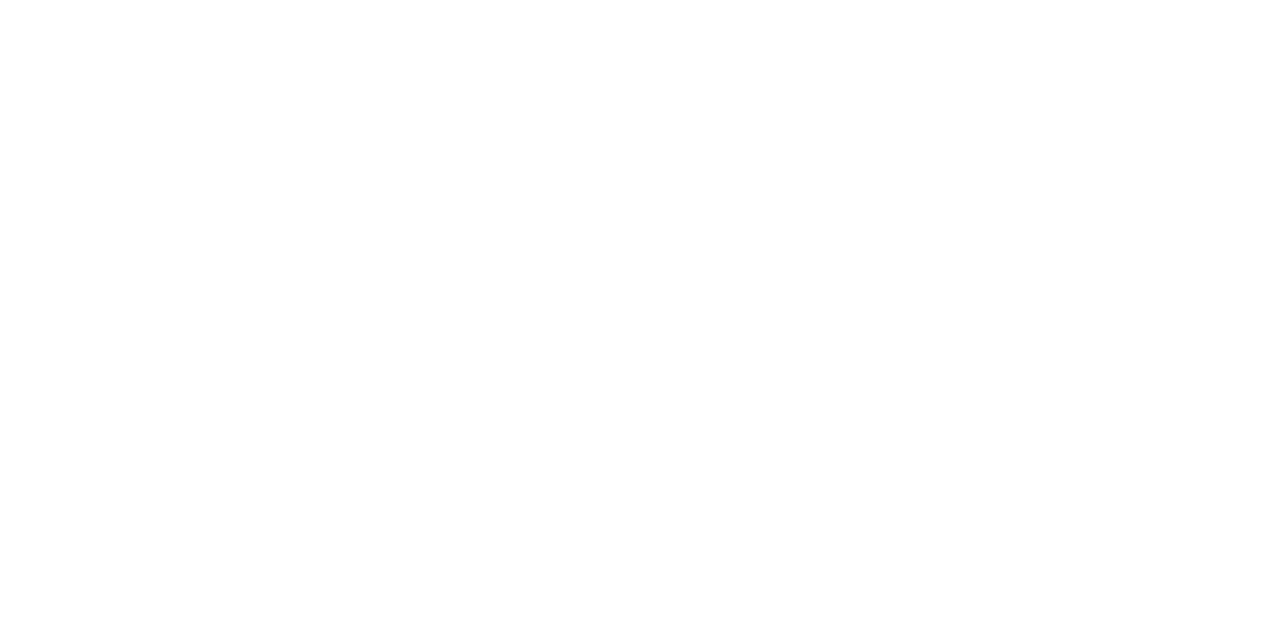
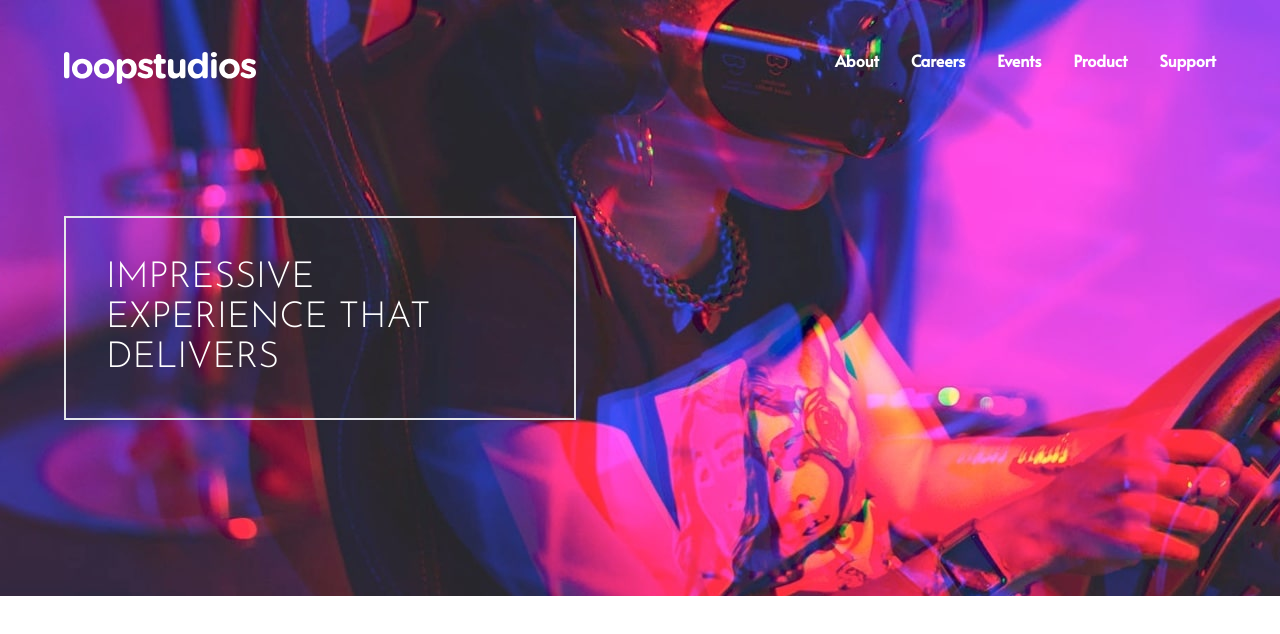
Before and after one commit to ogeeDeveloper/loopstudios, a website: page index.html in a window 1280 px wide. Drawn offline with Linux system fonts and the light colour scheme.

Commit message:
Finished adding and styling the hero section

```diff
--- a/index.html
+++ b/index.html
@@ -11,6 +11,50 @@
     <link href="https://fonts.googleapis.com/css2?family=Alata&family=Josefin+Sans:wght@300&display=swap" rel="stylesheet">
 </head>
 <body>
+    <!-- Hero SSection -->
+    <section id="hero">
+        <!-- Hero Container -->
+        <div class="container max-w-6xl mx-auto px-6 py-12 md:px-0">
+            <!-- Navigation Menu -->
+            <nav>
+                <div class="flex items-center justify-between font-bold text-white">
+                    <!-- Logo -->
+                    <img src="images/logo.svg" alt="logo image">
+                    <!-- Nav Items -->
+                    <div class="hidden h-10 font-alata md:flex md:space-x-8">
+                        <div class="group">
+                            <a href="#">About</a>
+                            <div class="menu-group-hover"></div>
+                        </div>
 
+                        <div class="group">
+                            <a href="#">Careers</a>
+                            <div class="menu-group-hover"></div>
+                        </div>
+
+                        <div class="group">
+                            <a href="#">Events</a>
+                            <div class="menu-group-hover"></div>
+                        </div>
+
+                        <div class="group">
+                            <a href="#">Product</a>
+                            <div class="menu-group-hover"></div>
+                        </div>
+
+                        <div class="group">
+                            <a href="#">Support</a>
+                            <div class="menu-group-hover"></div>
+                        </div>
+                    </div>
+                </div>
+                <!-- TODO: Hamburger menu icon-->
+            </nav>
+            <!-- TODO: Hamburger menu items -->
+            <div class="max-w-lg mt-32 mb-32 p-4 font-sans text-4xl text-white uppercase border-2 md:p-10 md:m-32 md:mx-0">
+                Impressive Experience that delivers
+            </div>
+        </div>
+    </section>
 </body>
 </html>
--- a/input.css
+++ b/input.css
@@ -1,3 +1,20 @@
 @tailwind base;
 @tailwind components;
 @tailwind utilities;
+
+#hero {
+  background-image: url("../images/desktop/image-hero.jpg");
+  backgound-size: cover;
+  background-repeat: no-repeat;
+}
+
+@media (max-width: 576px) {
+  #hero {
+    backgound-image: url("/images/mobile/image-hero.jpg");
+    background-position: center;
+  }
+}
+
+.menu-group-hover {
+  @apply mx-2 group-hover:border-b group-hover:border-blue-50;
+}
```
Also changed, not shown: css/style.css.
